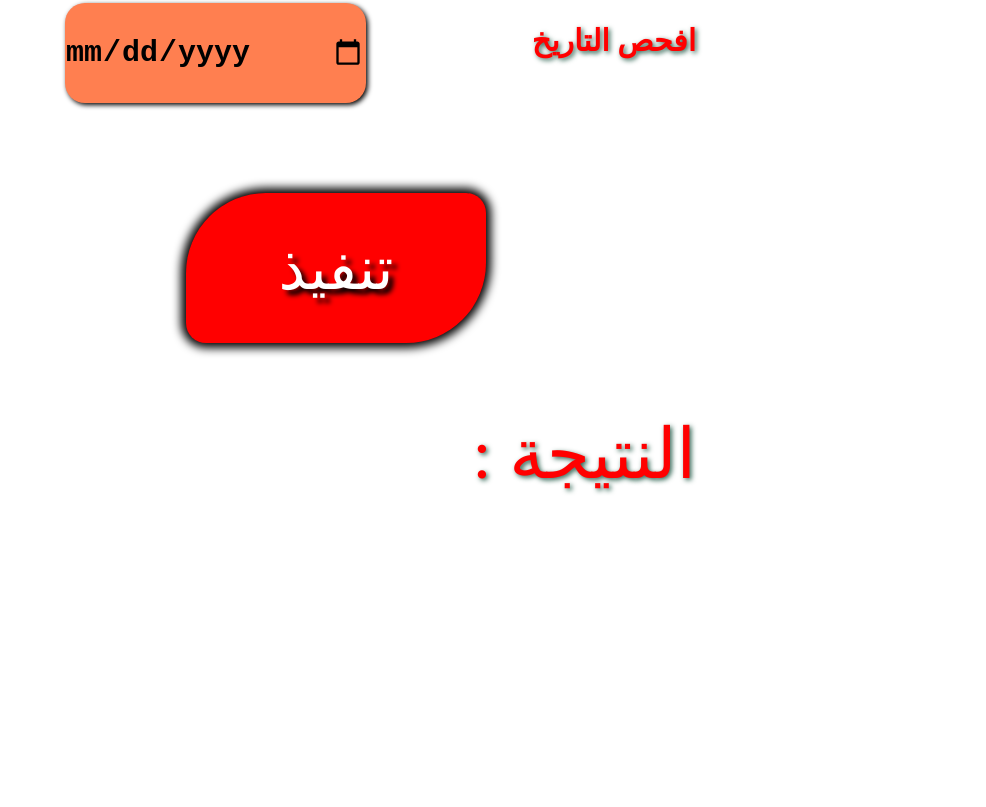
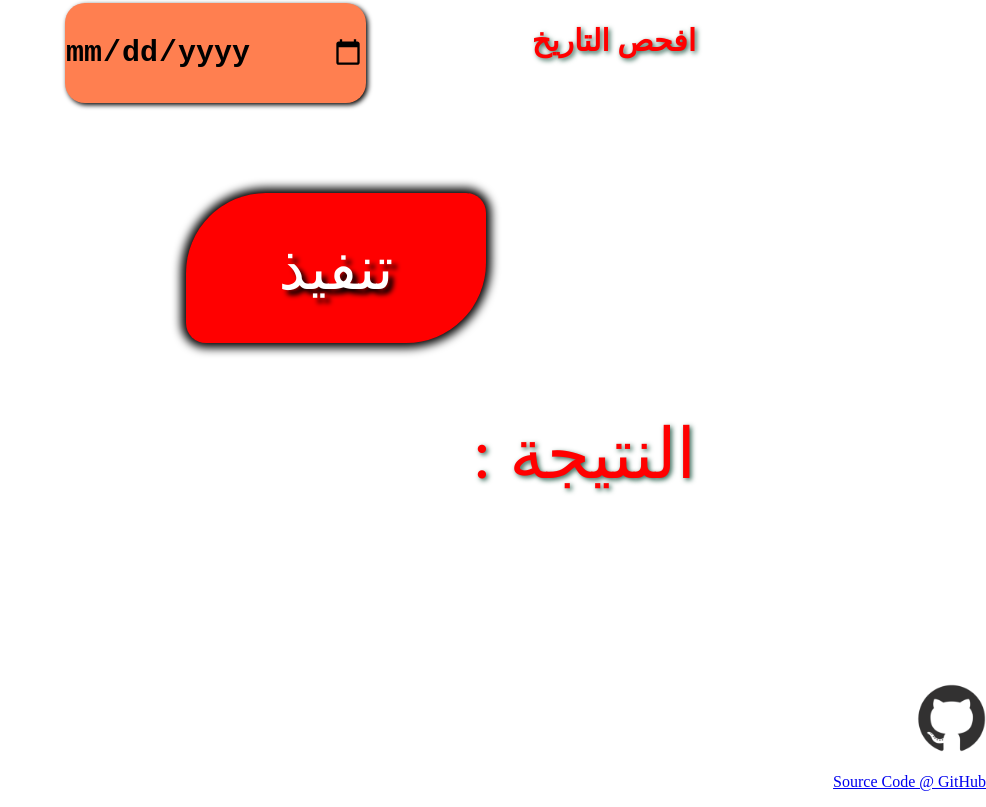
Before and after one commit to khaledfathi/amr_spiky, a plain HTML site: page index.html in a window 1280 px wide. Shown: the part 601-1408 px from the top of the page, without its empty margins (294-1280 px from the left). Before the commit the page ends 1284 px from the top, so only its background shows below. Drawn offline with Linux system fonts and the light colour scheme.

Commit message:
Update index.html

```diff
--- a/index.html
+++ b/index.html
@@ -39,7 +39,16 @@
 				</div>
 			</section>
 		</article>
-		<footer></footer>
+		<footer>
+			<div class="footer_container">
+				<a href="https://github.com/khaledfathi/amr_spiky" target="_blank">
+					<div class="github">
+						<img src="images/github.png" width="70px" height:70px>
+						<p>Source Code @ GitHub</p>
+					</div>
+				</a>
+			</div>
+		</footer>
 		<!--Main JavaScript File-->
 		<script src="js/main.js"></script>
 	</body>
```
